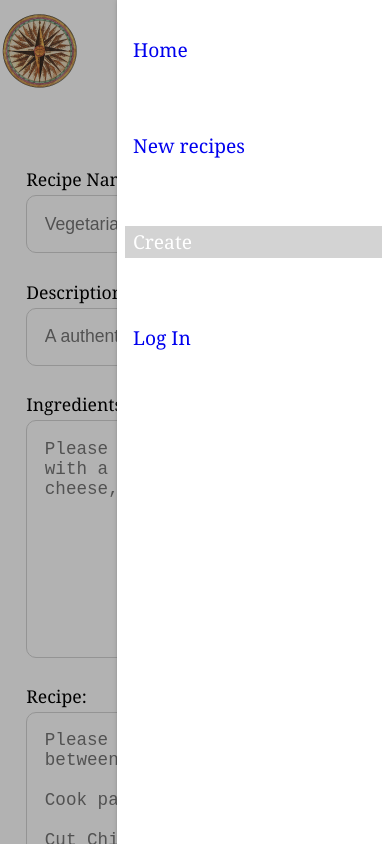
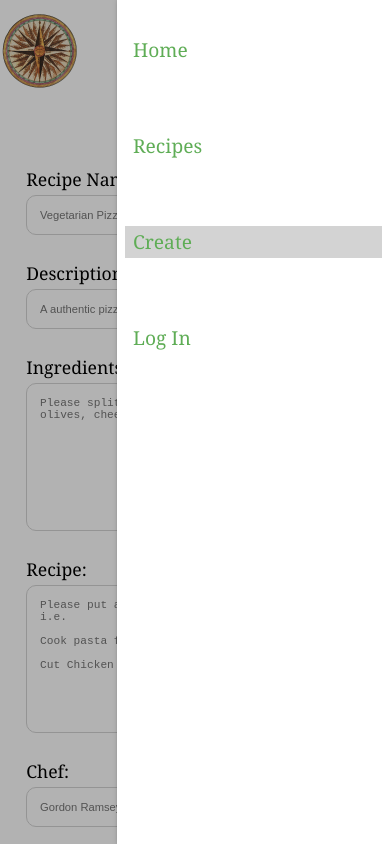
Before and after one commit to karanguitar/recipes, a React (Create React App) app in the folder client/: page /create in a window 390 px wide. Both pictures are taken after a click on the button 356 px from the left and 52 px from the top of the page. Shown: the top 844 px of the page. Built offline with nearby package versions, Linux system fonts and the light colour scheme.

Commit message:
making stylistic changes for mobile

```diff
--- a/client/src/components/navigation/SideDrawer.js
+++ b/client/src/components/navigation/SideDrawer.js
@@ -17,7 +17,7 @@ const SideDrawer = props => {
             exact
             to="/recipes"
           >
-            New recipes
+            Recipes
           </NavLink>
         </li>
         <li className="side-drawer__item">
--- a/client/src/styles/_createRecipe.scss
+++ b/client/src/styles/_createRecipe.scss
@@ -65,5 +65,15 @@
     &__button {
       width: 100%;
     }
+
+    &__input {
+      padding: 0.8rem;
+      font-size: 0.7rem;
+    }
+
+    &__textarea {
+      padding: 0.8rem;
+      font-size: 0.7rem;
+    }
   }
 }
--- a/client/src/styles/_landing.scss
+++ b/client/src/styles/_landing.scss
@@ -6,7 +6,6 @@
     background: url("../img/herbs2.jpg");
     background-position: center;
     background-attachment: fixed;
-
     width: 100%;
     background-size: cover;
     min-height: 100vh;
@@ -97,3 +96,12 @@
     }
   }
 }
+
+@media only screen and (max-width: 900px) {
+  .landing {
+    &__hero {
+      height: 50vh;
+      background-size: auto;
+    }
+  }
+}
--- a/client/src/styles/_login.scss
+++ b/client/src/styles/_login.scss
@@ -3,6 +3,7 @@
   text-align: center;
   display: grid;
   grid-template-columns: 1fr 8fr 1fr;
+  margin-bottom: 5rem;
 
   &__container {
     grid-column: 2/3;
--- a/client/src/styles/_menu.scss
+++ b/client/src/styles/_menu.scss
@@ -54,7 +54,8 @@
   }
 
   &__item {
-    a {
+    a,
+    a:visited {
       height: 100%;
       font-size: 1.2rem;
       padding: 0 0.5rem;
@@ -63,9 +64,6 @@
       display: flex;
       align-items: center;
       border-bottom: 1px solid #5fad56;
-    }
-
-    a:visited {
       color: #5fad56;
     }
 
@@ -88,7 +86,7 @@
 }
 
 .active {
-  color: white;
+  color: orangered;
   background-color: lightgrey;
   border-bottom: none;
 
--- a/client/src/styles/_sideDrawer.scss
+++ b/client/src/styles/_sideDrawer.scss
@@ -20,7 +20,8 @@
     margin-top: 1rem;
     padding: 0.5rem;
 
-    a {
+    a,
+    a:visited {
       height: 100%;
       font-size: 1.2rem;
       padding: 0 0.5rem;
@@ -28,9 +29,6 @@
       transition: 1s all;
       display: flex;
       margin-bottom: 2rem;
-    }
-
-    a:visited {
       color: #5fad56;
     }
 
```
